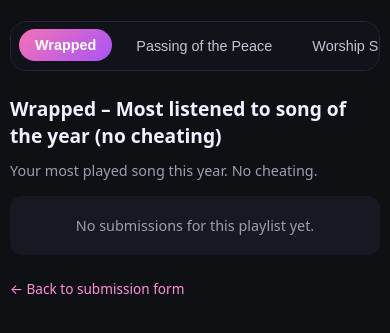
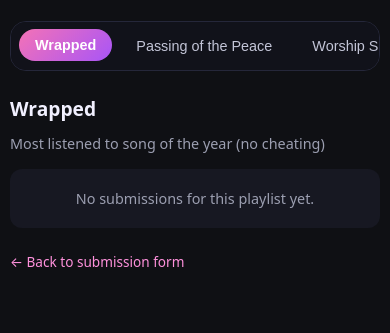
Before and after one commit to tsalako/musicmead, a website: page public/playlists.html in a window 390 px wide. Shown: the part 153-486 px from the top of the page. Drawn offline with Linux system fonts and the light colour scheme; no server answers.

Commit message:
mobile friendly update

```diff
--- a/public/playlists.js
+++ b/public/playlists.js
@@ -6,17 +6,17 @@ const descEl = document.getElementById("playlist-description");
 
 const PLAYLIST_META = {
   wrapped: {
-    title: "Wrapped – Most listened to song of the year (no cheating)",
-    description: "Your most played song this year. No cheating.",
+    title: "Wrapped",
+    description: "Most listened to song of the year (no cheating)",
   },
   peace: {
     title:
-      "Passing of the Peace – Your chance to replace the passing of the peace music",
-    description: "What would you rather hear during Passing of the Peace?",
+      "Passing of the Peace",
+    description: "Your chance to replace the passing of the peace music",
   },
   worship: {
-    title: "Worship Slaps – Favorite worship song",
-    description: "The worship song that always goes way too hard.",
+    title: "Worship Slaps",
+    description: "Favorite worship song",
   },
 };
 
```
Also changed, not shown: public/admin.html (+1 -0 lines), public/index.html (+1 -0 lines).
